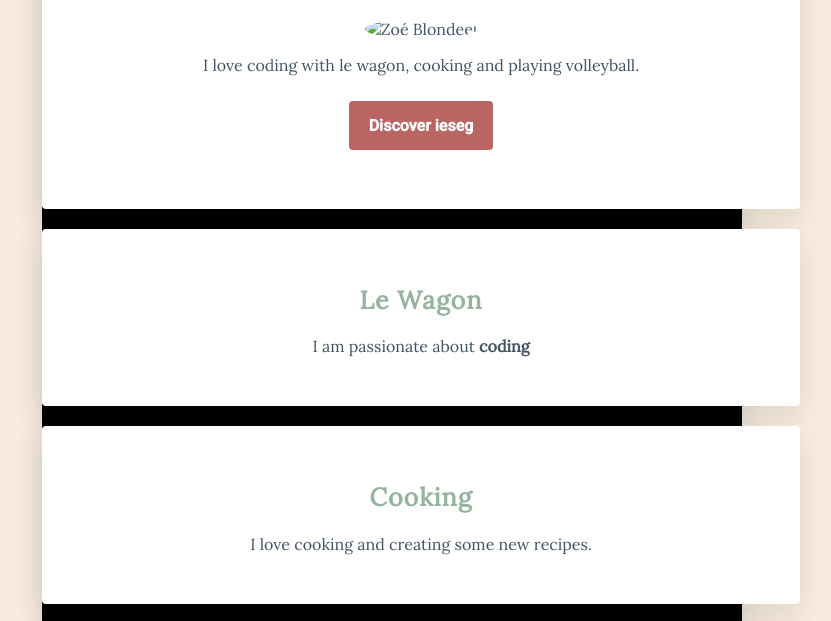
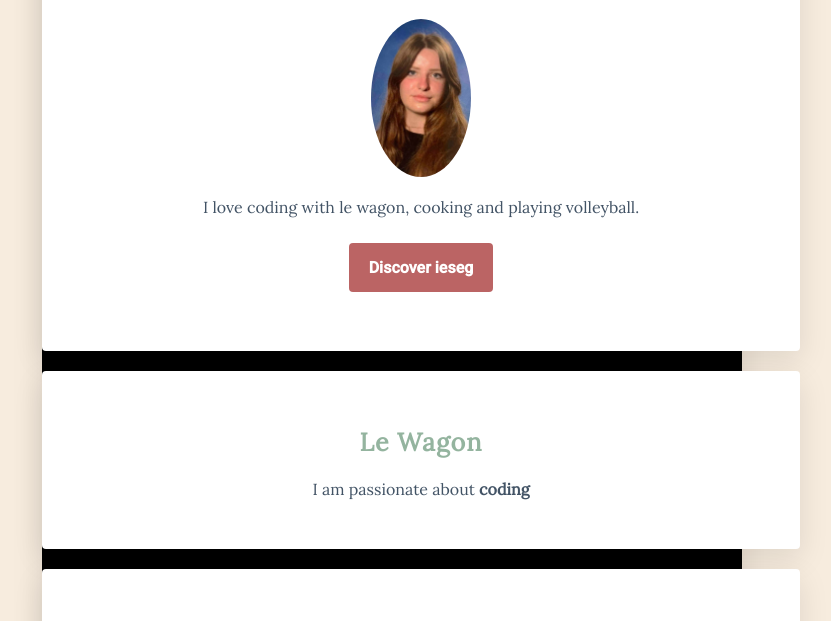
Before and after one commit to zoe-blondeel/my-profile, a plain HTML site: page index.html in a window 1280 px wide. Shown: the part 139-760 px from the top of the page, without its empty margins (248-1079 px from the left). Drawn offline with Linux system fonts and the light colour scheme.

Commit message:
Add files via upload

```diff
--- a/index.html
+++ b/index.html
@@ -20,7 +20,7 @@
 <div class="container">
                 <div class="card-white" id="introduction">
                 <h1>Hello I'm Zoé! </h1>
-<img src="images/ma photo.jpeg" class="img-circle" width="100px" alt="Zoé Blondeel">
+<img src="images/ma-photo.jpeg" class="img-circle" width="100px" alt="Zoé Blondeel">
 <p>
     I love coding with le wagon, cooking and playing volleyball.
 
```
